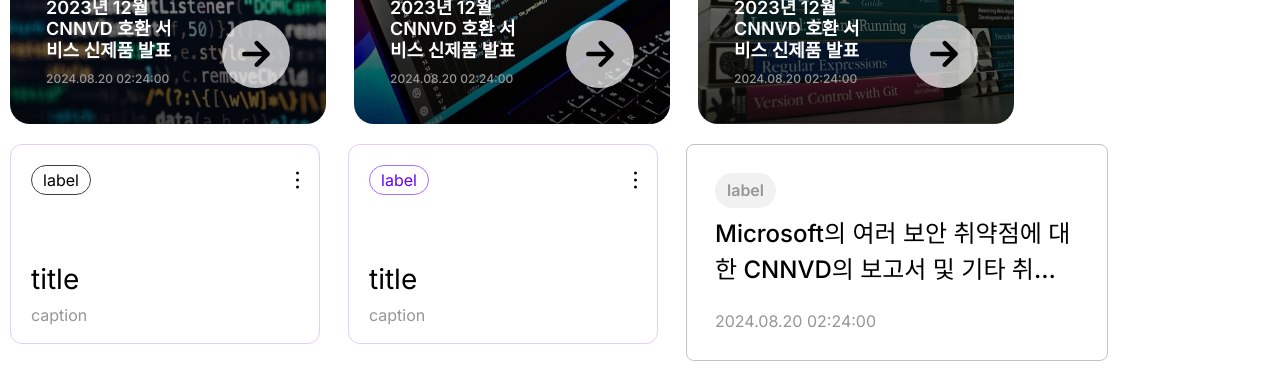
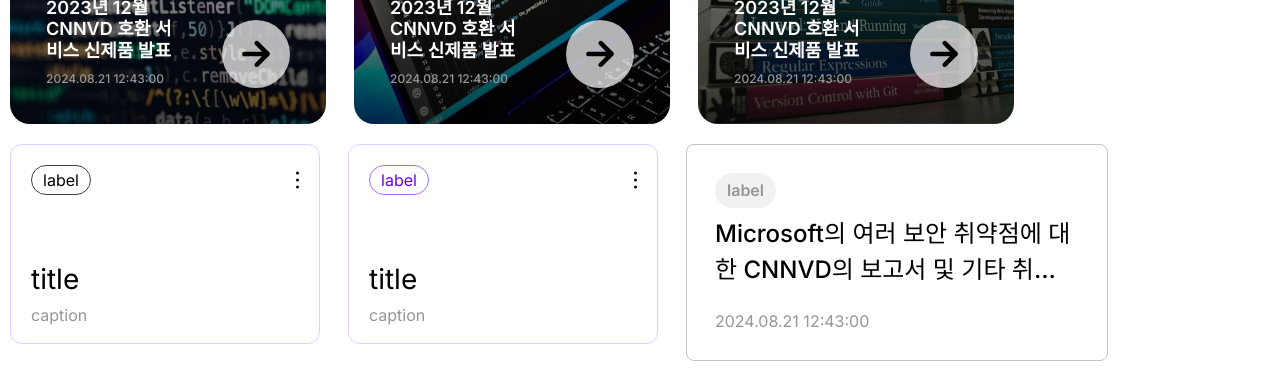
Before and after one commit to sockki/flawDetector, a Next.js app: page /min in a window 1280 px wide. Shown: the part 413-792 px from the top of the page. Built offline with nearby package versions, Linux system fonts and the light colour scheme.

Commit message:
Fix: props 명 변경

```diff
--- a/src/app/(test)/min/page.tsx
+++ b/src/app/(test)/min/page.tsx
@@ -9,13 +9,25 @@
 import dummyImg from '@/public/images/DBCardDummyImg1.png';
 
 export default function page({ searchParams }: { searchParams: { page: string } }) {
-  const dummyDate = new Date(2024, 7, 20, 14, 24, 0);
+  const dummyDate = new Date(2024, 7, 21, 12, 43, 0);
   return (
     <div className="flex flex-col gap-[2rem] p-[1rem]">
       <div className="flex gap-[2.8rem]">
-        <DBCard date={dummyDate} title="2023년 12월 CNNVD 호환 서비스 신제품 발표" bgId={1} />
-        <DBCard date={dummyDate} title="2023년 12월 CNNVD 호환 서비스 신제품 발표" bgId={2} />
-        <DBCard date={dummyDate} title="2023년 12월 CNNVD 호환 서비스 신제품 발표" bgId={3} />
+        <DBCard
+          date={dummyDate}
+          title="2023년 12월 CNNVD 호환 서비스 신제품 발표"
+          backgroundId={1}
+        />
+        <DBCard
+          date={dummyDate}
+          title="2023년 12월 CNNVD 호환 서비스 신제품 발표"
+          backgroundId={2}
+        />
+        <DBCard
+          date={dummyDate}
+          title="2023년 12월 CNNVD 호환 서비스 신제품 발표"
+          backgroundId={3}
+        />
       </div>
       <div className="flex gap-[2.8rem]">
         <DetectFileCard title="title" caption="caption" isDetected={false} />
--- a/src/components/Card/DBCard.tsx
+++ b/src/components/Card/DBCard.tsx
@@ -5,10 +5,10 @@
 type DBCardProps = {
   title: string;
   date: Date;
-  bgId: number;
+  backgroundId: number;
 };
 
-export default function DBCard({ title, date, bgId }: DBCardProps) {
+export default function DBCard({ title, date, backgroundId }: DBCardProps) {
   const backgroundById = (id: number) => {
     if (id === 1) {
       return 'bg-[linear-gradient(360deg,rgba(0,0,0,0.7),rgba(255,255,255,0)),url(/images/DBCardDummyImg1.png)]';
@@ -22,7 +22,7 @@
     <div
       className={twMerge(
         `group flex h-[39rem] w-[31.6rem] rounded-[2rem] bg-cover p-[3.6rem] transition-all duration-500 ease-in-out hover:w-[62.5rem]`,
-        backgroundById(bgId),
+        backgroundById(backgroundId),
       )}
     >
       <div className="flex w-full items-end justify-between">
```
